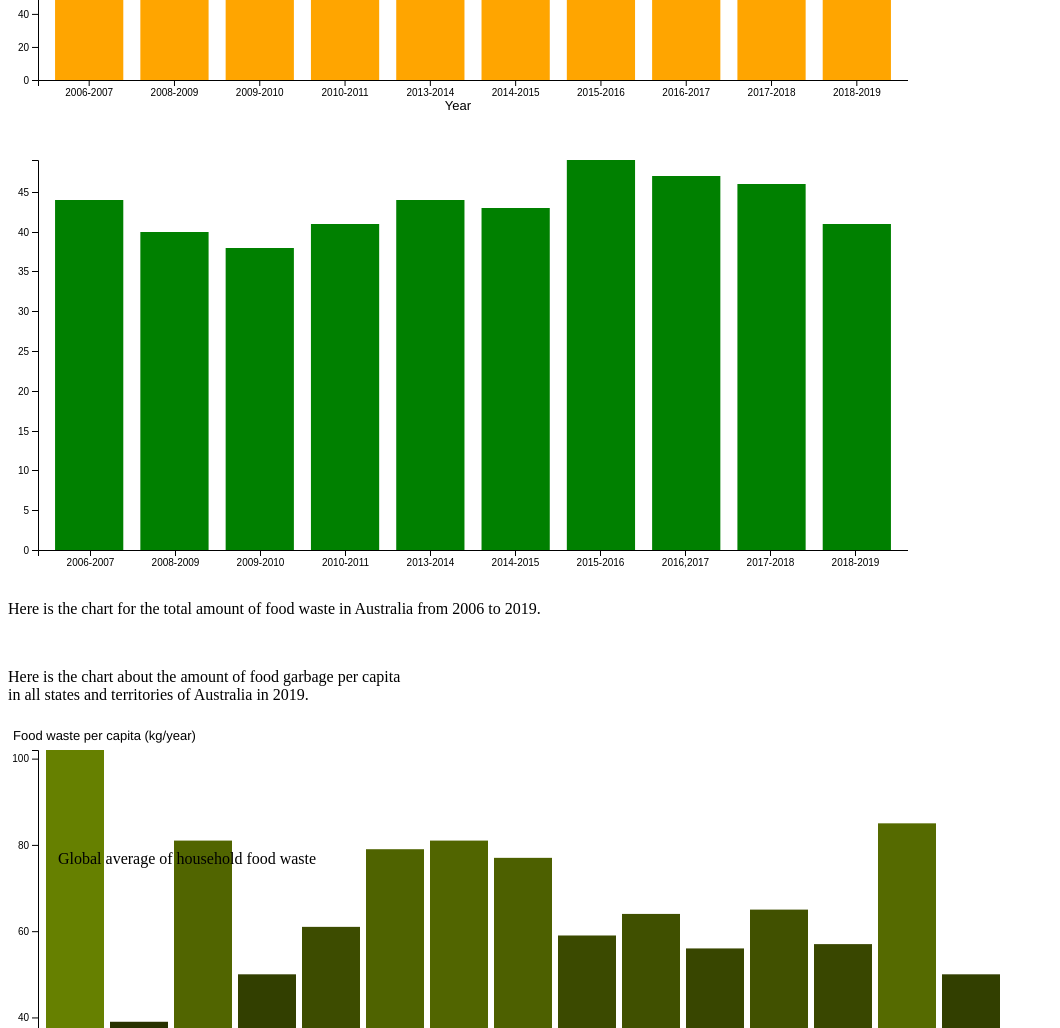
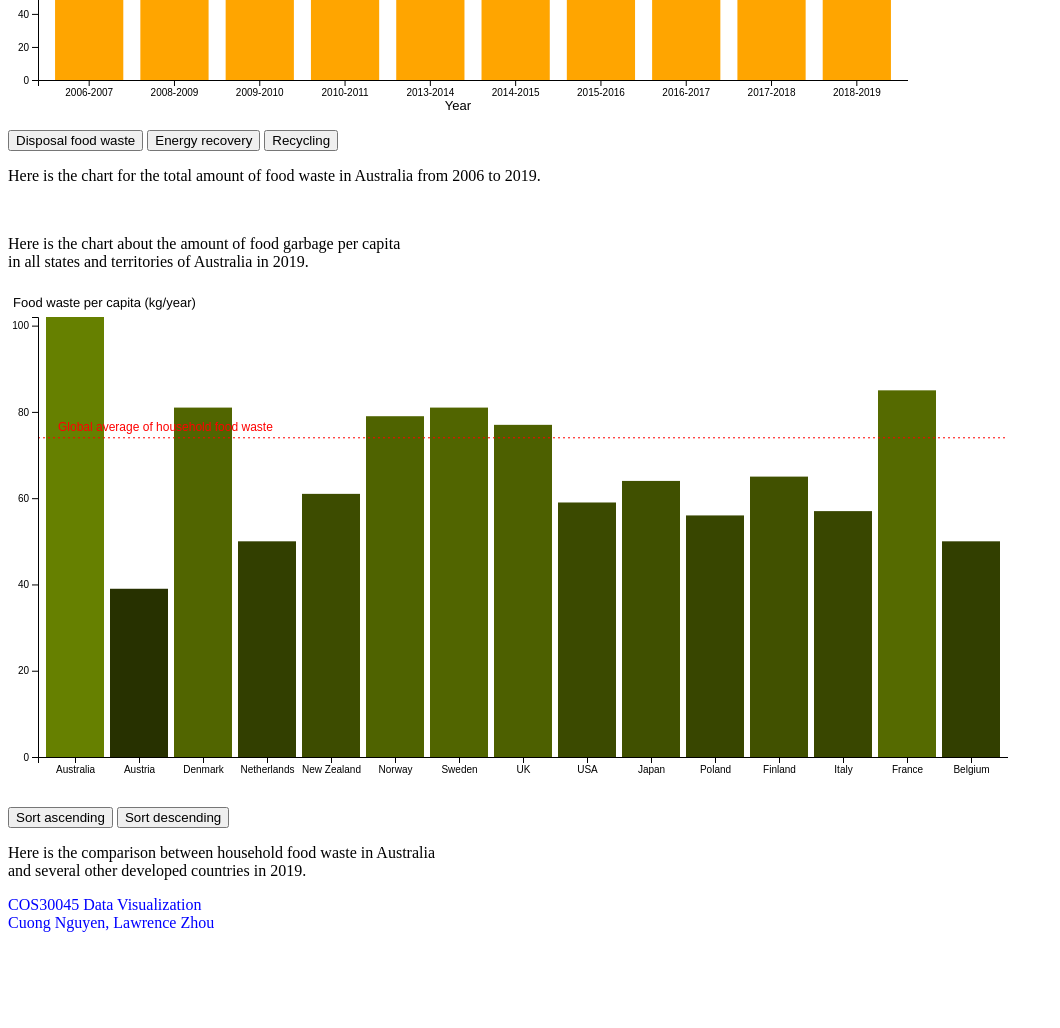
Before and after one commit to hoangcuongnguyen2001/Food-Waste-Visualisation, a plain HTML site: page Food_Waste_Visualisation/food_waste_visualisation.html in a window 1280 px wide. Shown: the part 420-1448 px from the top of the page, without its empty margins (0-1060 px from the left). After the commit the page ends 1360 px from the top, so only its background shows below. Drawn offline with nearby package versions, Linux system fonts and the light colour scheme; a script that the page names is missing.

Commit message:
Add files via upload

```diff
--- a/Food_Waste_Visualisation/food_waste_visualisation.html
+++ b/Food_Waste_Visualisation/food_waste_visualisation.html
@@ -1,24 +1,26 @@
 <!DOCTYPE html>
 <html lang="en">
 <head>
+  <meta charset="utf-8"/>
+  <meta name="description" content="Infographic about the food waste problem in Australia" />
+  <meta name="keywords" content="Visualisation, Food waste, Data" />
+  <meta name="author" content="Cuong Nguyen, Lawrence Zhou" />
+  <link rel ="stylesheet" href="styles/style.css" />
+  <title>Visualisation on Australian food waste problem </title>
+  <script src="https://d3js.org/d3.v5.min.js"></script>
 
-    <meta charset="utf-8"/>
-    <meta name="description" content="Infographic about the food waste problem in Australia" />
-    <meta name="keywords" content="Visualisation, Food waste, Data" />
-    <meta name="author" content="Cuong Nguyen, Lawrence Zhou" />
-    <title>Visualisation on Australian food waste problem </title>
-    <script src="https://d3js.org/d3.v5.min.js"></script>
 
 </head>
 
 <body>
     <h1>Situation of Australia food waste problem. </h1>
 
+
     <p id="chart1"></p>
     <script src="scripts/australia-total.js"></script>
-
-    <p id="chart1interactive"></p>
-    <script src="scripts/australia-total-barchart.js"></script>
+    <p><button type="button" id="disposal">Disposal food waste</button>
+      <button type="button" id="energyrecovery">Energy recovery</button>
+      <button type="button" id="recycling">Recycling</button></p>
     <p>Here is the chart for the total amount of food waste in Australia from 2006 to 2019.</p>
     <br />
     <p id="chart2"></p>
@@ -26,6 +28,8 @@
     <p>Here is the chart about the amount of food garbage per capita <br />
         in all states and territories of Australia in 2019.</p>
     <p id="chart3"></p>
+    <p><button type="button" id="sortascending">Sort ascending</button>
+    <button type="button" id="sortdescending">Sort descending</button></p>
     <script src="scripts/comparison.js"></script>
     <p>Here is the comparison between household food waste in Australia <br />
       and several other developed countries in 2019.</p>
```
